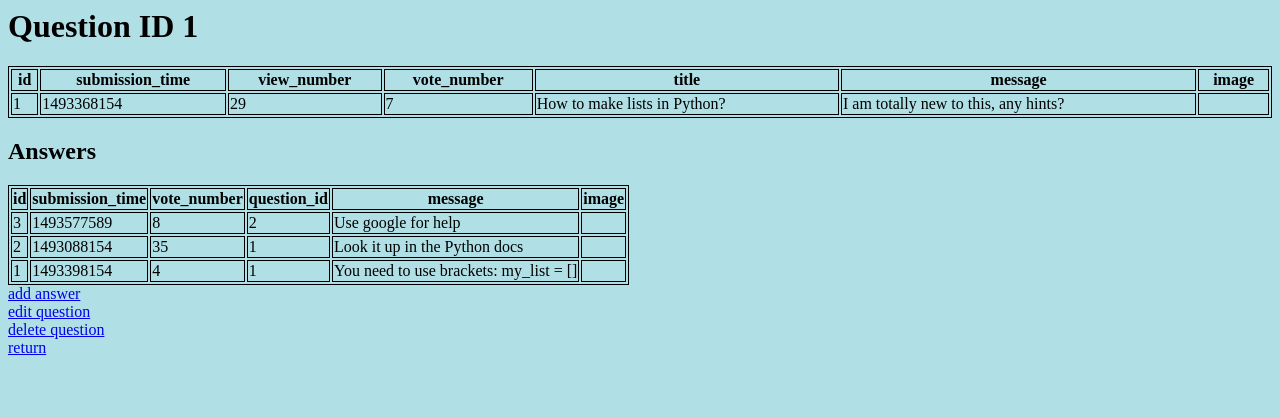
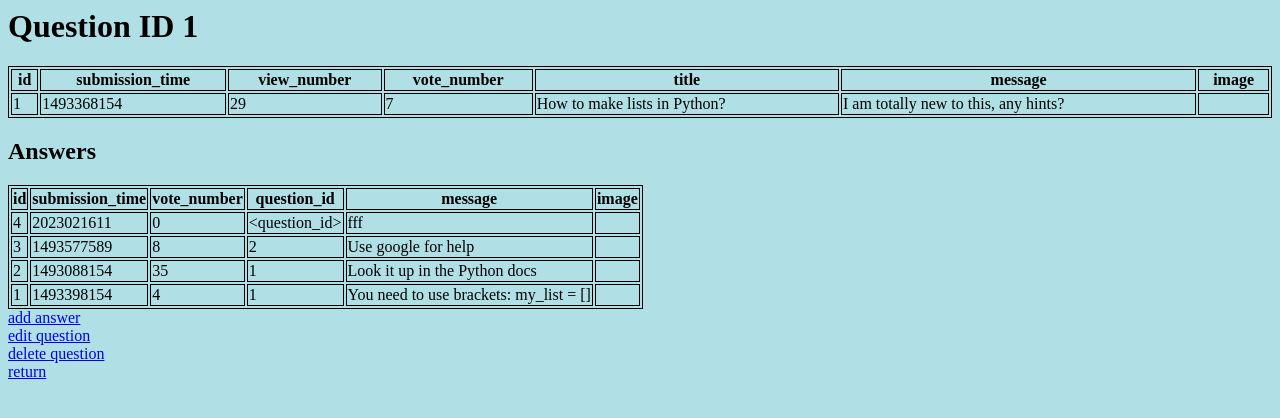
Before and after one commit to Niram11/Ask_mate_kopia, a Flask app: page /question/1 in a window 1280 px wide. Shown: the top 418 px of the page. Run offline with Flask 2, Linux system fonts and the light colour scheme; some libraries are stand-ins or nearby versions.

Commit message:
zmiany do wyświetlania odp2

```diff
--- a/data_manager/data.py
+++ b/data_manager/data.py
@@ -35,6 +35,7 @@ def add_new_answer(answer_content, filename, question_id):
     answers.append(question_id)
     answers.append(answer_content['message'])
     answers.append('')  # image
+    write_new_data(answers, filename)
 
 
 def get_timestamp():
--- a/data_manager/data_const.py
+++ b/data_manager/data_const.py
@@ -8,3 +8,5 @@ VOTE_NUMBER_POSITION = 3
 TITLE_POSITION = 4
 MESSAGE_POSITION = 5
 IMAGE_POSITION = 6
+
+ANSWER_QUESTION_ID = 3
--- a/sample_data/answer.csv
+++ b/sample_data/answer.csv
@@ -1,4 +1,5 @@
 id,submission_time,vote_number,question_id,message,image
-1,1493398154,4,1,"You need to use brackets: my_list = []",
-2,1493088154,35,1,"Look it up in the Python docs",
-3,1493577589,8,2,"Use google for help",
+1,1493398154,4,1,You need to use brackets: my_list = [],
+2,1493088154,35,1,Look it up in the Python docs,
+3,1493577589,8,2,Use google for help,
+4,2023021611,0,<question_id>,fff,
--- a/server.py
+++ b/server.py
@@ -61,7 +61,9 @@ def question_edit(question_id):
 @app.route('/question/<question_id>/new-answer', methods=["POST", "GET"])
 def new_answer(question_id):
     if request.method == 'POST':
-        pass
+        answer = request.form
+        data.add_new_answer(answer, data_const.ANSWERS, question_id)
+        return redirect(url_for('question', id=question_id))
     else:
         return render_template('add_new_answer.html')
 
--- a/templates/add_new_answer.html
+++ b/templates/add_new_answer.html
@@ -9,7 +9,7 @@
 </head>
 <body>
 <h2>New Answer</h2>
-    <form>
+    <form action='/question/<question_id>/new-answer' method="post">
         <label>
             <textarea placeholder="write an answer" name="message"></textarea>
         </label>
```
